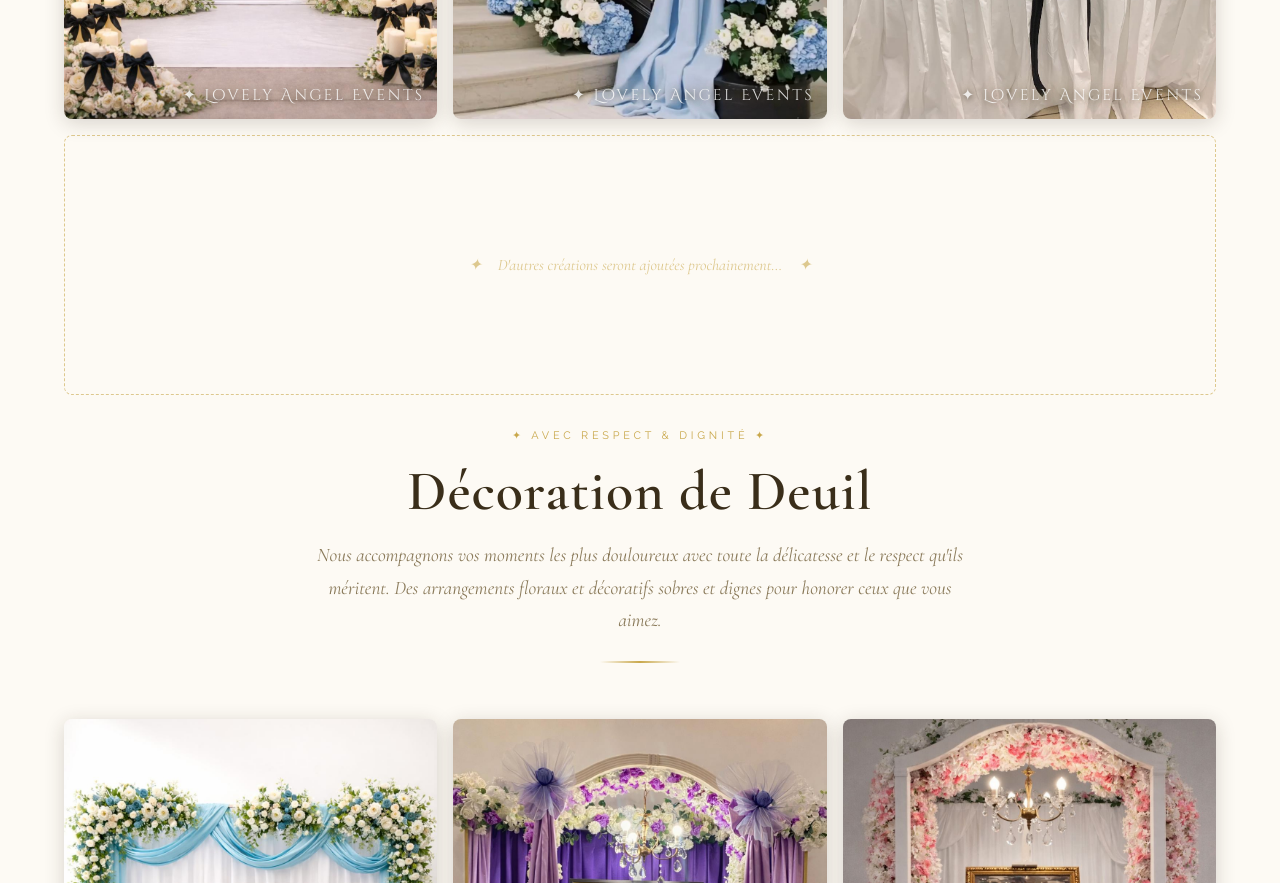
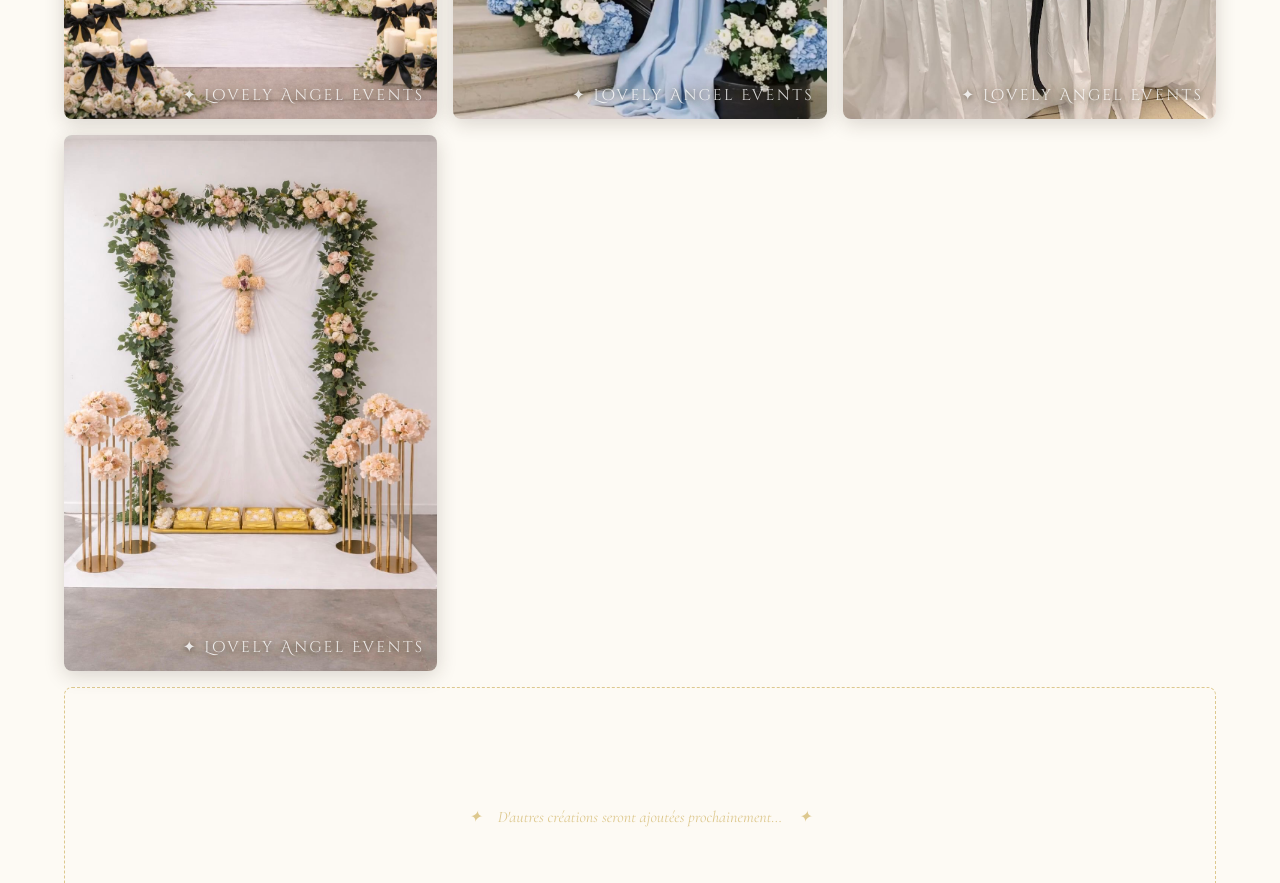
Before and after one commit to albertobrt/LovelyAngel, a plain HTML site: page index.html in a window 1280 px wide. Shown: the part 4440-5323 px from the top of the page. Drawn offline with nearby package versions, Linux system fonts and the light colour scheme.

Commit message:
deco paques

```diff
--- a/index.html
+++ b/index.html
@@ -227,6 +227,13 @@
       <div class="gallery-item gallery-item--tall" data-index="17">
         <div class="img-wrapper">
           <img src="img/congratulation.jpeg" alt="Chemin de table" />
+          <div class="img-overlay"><span>✦</span></div>
+          <span class="img-watermark">✦ Lovely Angel Events</span>
+        </div>
+      </div>
+      <div class="gallery-item gallery-item--tall" data-index="18">
+        <div class="img-wrapper">
+          <img src="img/deco paques.jpeg" alt="Chemin de table" />
           <div class="img-overlay"><span>✦</span></div>
           <span class="img-watermark">✦ Lovely Angel Events</span>
         </div>
```
Also changed, not shown: img/deco paques.jpeg (added).
